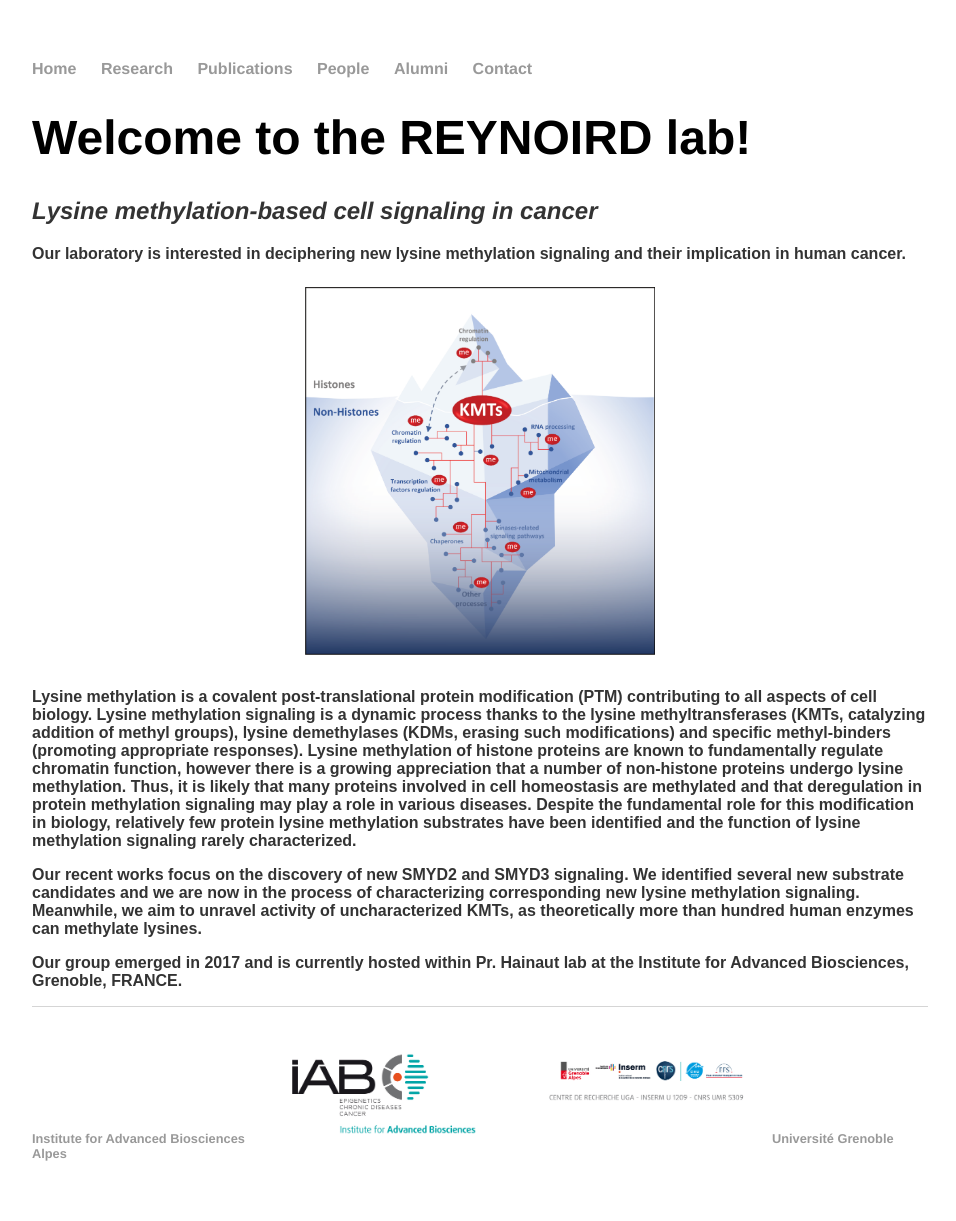
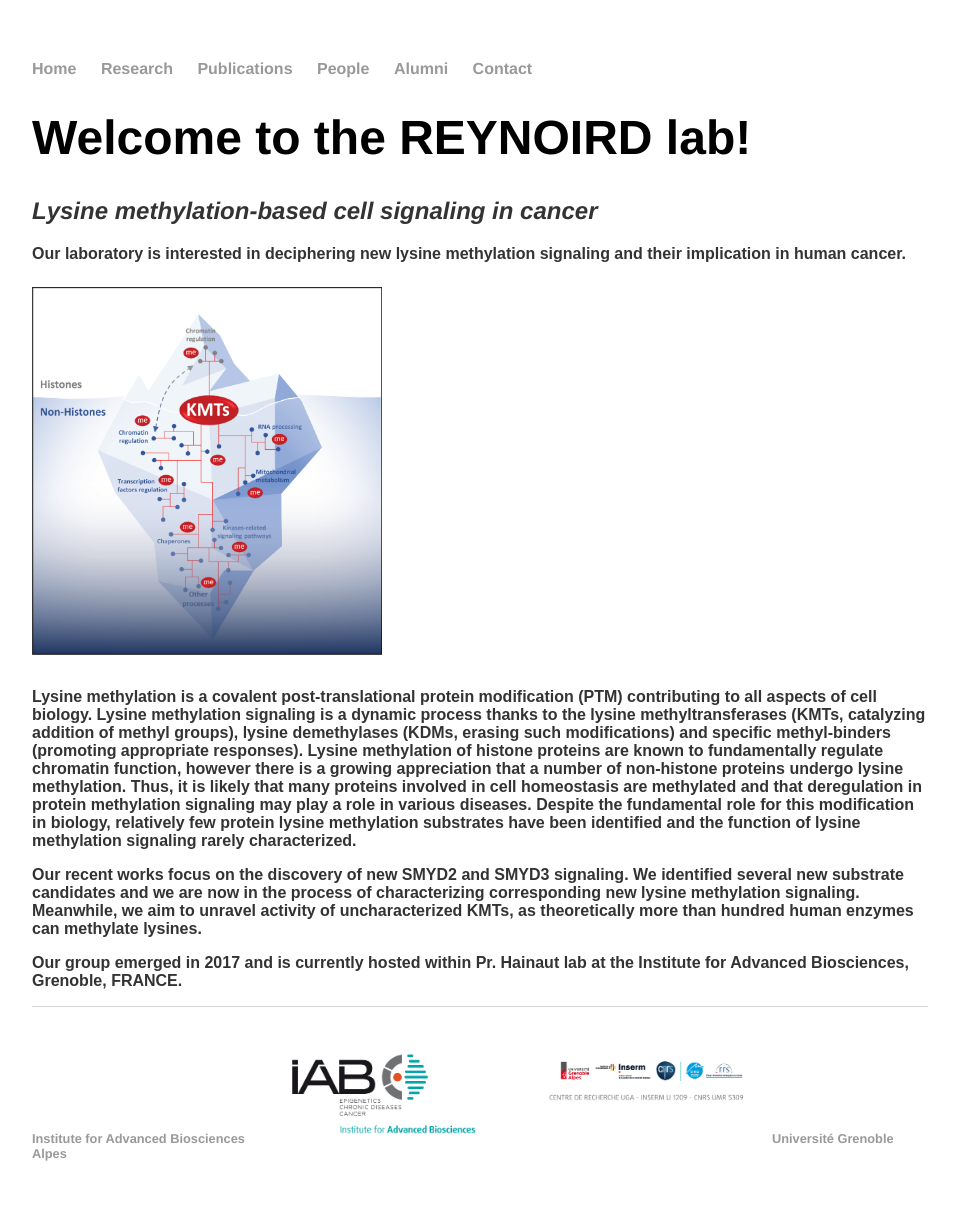
Before and after one commit to Reynoird-Lab/Reynoird-lab.github.io, a Jekyll site: the page built from index.html, in a window 1280 px wide. Shown: the whole page, without its empty margins (160-1116 px from the left). Built offline with Jekyll 4.4.1, drawn with Linux system fonts in a browser that asks for light colours; Markdown is read by kramdown in place of the engine named in the settings.

Commit message:
Update index.html

```diff
--- a/index.html
+++ b/index.html
@@ -10,9 +10,8 @@
 
 <h3>Our laboratory is interested in deciphering new lysine methylation signaling and their implication in human cancer.</h3>
 
-<p align="center">
-  <img src="Lukinovic%20V%20graphical%20abstract%20CMYK_revision.png" width="350" title="Lysine Methylation Signaling">
-  </p> <h3>Lysine methylation is a covalent post-translational protein modification (PTM) contributing to all aspects of cell biology. Lysine methylation signaling is a dynamic process thanks to the lysine methyltransferases (KMTs, catalyzing addition of methyl groups), lysine demethylases (KDMs, erasing such modifications) and specific methyl-binders (promoting appropriate responses). Lysine methylation of histone proteins are known to fundamentally regulate chromatin function, however there is a growing appreciation that a number of non-histone proteins undergo lysine methylation. Thus, it is likely that many proteins involved in cell homeostasis are methylated and that deregulation in protein methylation signaling may play a role in various diseases. Despite the fundamental role for this modification in biology, relatively few protein lysine methylation substrates have been identified and the function of lysine methylation signaling rarely characterized.</h3>
+<p align="leftr">
+  <img src="Lukinovic%20V%20graphical%20abstract%20CMYK_revision.png" width="350" title="Lysine Methylation Signaling"></p> <h3>Lysine methylation is a covalent post-translational protein modification (PTM) contributing to all aspects of cell biology. Lysine methylation signaling is a dynamic process thanks to the lysine methyltransferases (KMTs, catalyzing addition of methyl groups), lysine demethylases (KDMs, erasing such modifications) and specific methyl-binders (promoting appropriate responses). Lysine methylation of histone proteins are known to fundamentally regulate chromatin function, however there is a growing appreciation that a number of non-histone proteins undergo lysine methylation. Thus, it is likely that many proteins involved in cell homeostasis are methylated and that deregulation in protein methylation signaling may play a role in various diseases. Despite the fundamental role for this modification in biology, relatively few protein lysine methylation substrates have been identified and the function of lysine methylation signaling rarely characterized.</h3>
 
 <h3>Our recent works focus on the discovery of new SMYD2 and SMYD3 signaling. We identified several new substrate candidates and we are now in the process of characterizing corresponding new lysine methylation signaling. Meanwhile, we aim to unravel activity of uncharacterized KMTs, as theoretically more than hundred human enzymes can methylate lysines.</h3>
 
```
